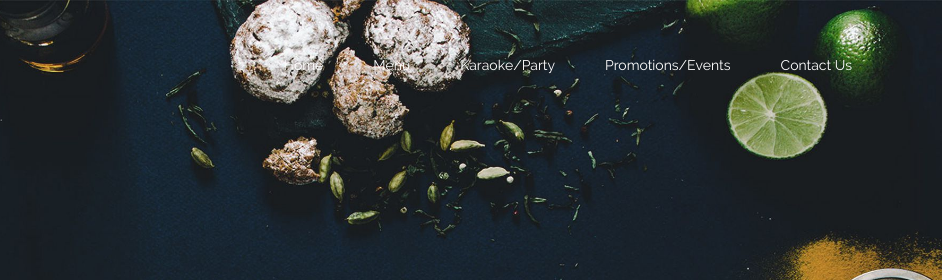
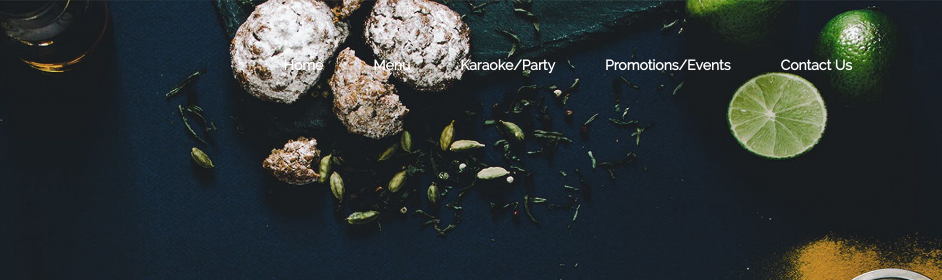
Before and after one commit to ranjithks2002/SECE, a plain HTML site: page index.html in a window 1280 px wide. Shown: the top 280 px of the page, 338-1280 px from the left. Drawn offline with nearby package versions, Linux system fonts and the light colour scheme.

Commit message:
Update index.html

```diff
--- a/index.html
+++ b/index.html
@@ -18,11 +18,11 @@
 			<a href="#"><img class="logo" src="img/logo.png" alt="Restaurant Logo"/></a>
 			<nav>
 				<ul>
-					<li><a href="#">Home</a></li>
-					<li><a href="./menu.html">Menu</a></li>
-					<li><a href="./karaoke.html">Karaoke/Party</a></li>
-					<li><a href="./promotions.html">Promotions/Events</a></li>
-					<li><a href="./contact.html">Contact Us</a></li>
+					<li><a href="#"><b>Home</b></a></li>
+					<li><a href="./menu.html"><b>Menu</b></a></li>
+					<li><a href="./karaoke.html"><b>Karaoke/Party</b></a></li>
+					<li><a href="./promotions.html"><b>Promotions/Events</b></a></li>
+					<li><a href="./contact.html"><b>Contact Us</b></a></li>
 				</ul>
 			</nav>
 		</header>
```
